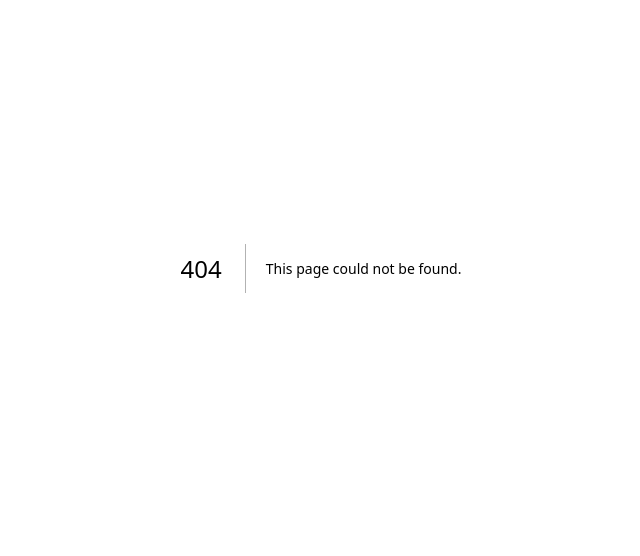
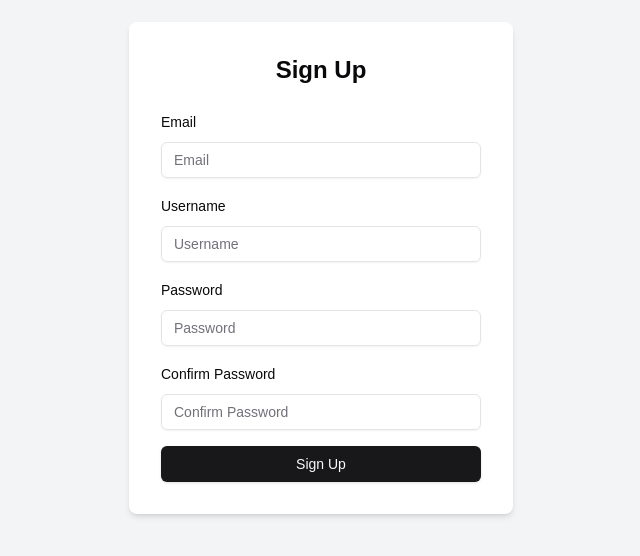
Before and after one commit to aryansrana/horus-ai-resume-project, a Next.js app in the folder frontend/: page /signUp in a window 1280 px wide. Before the commit this address had no page. Shown: the part 132-688 px from the top of the page, without its empty margins (319-959 px from the left). Built offline with nearby package versions, Linux system fonts and the light colour scheme.

Commit message:
Reworked Front End

```diff
--- a/frontend/app/components/Dashboard.tsx
+++ b/frontend/app/dashboard/page.tsx
@@ -1,3 +1,4 @@
+'use client';
 import { useState, useEffect } from 'react'
 import axios from 'axios'
 import { Progress } from '@/components/ui/progress'
@@ -22,6 +23,7 @@ export default function Dashboard() {
         })
         setAnalysisResult(response.data)
       } catch (err) {
+        console.error(err);
         setError('Failed to fetch analysis result')
       } finally {
         setLoading(false)
--- a/frontend/app/components/JobDescription.tsx
+++ b/frontend/app/jobDescription/page.tsx
@@ -1,3 +1,4 @@
+'use client';
 import { useState } from 'react'
 import { useForm } from 'react-hook-form'
 import { zodResolver } from '@hookform/resolvers/zod'
@@ -30,6 +31,7 @@ export default function JobDescription() {
       setSuccess('Job description submitted successfully')
       setError('')
     } catch (err) {
+      console.error(err);
       setError('Failed to submit job description. Please try again.')
       setSuccess('')
     }
--- a/frontend/app/components/Login.tsx
+++ b/frontend/app/login/page.tsx
@@ -1,3 +1,4 @@
+'use client';
 import { useState } from 'react'
 import { useForm } from 'react-hook-form'
 import { zodResolver } from '@hookform/resolvers/zod'
@@ -6,7 +7,7 @@ import axios from 'axios'
 import { Button } from '@/components/ui/button'
 import { Input } from '@/components/ui/input'
 import { Form, FormControl, FormField, FormItem, FormLabel, FormMessage } from '@/components/ui/form'
-import { useNavigate } from 'react-router-dom'
+import { useRouter } from 'next/navigation'
 
 const loginSchema = z.object({
   email: z.string().email(),
@@ -15,7 +16,7 @@ const loginSchema = z.object({
 
 export default function Login() {
   const [error, setError] = useState('')
-  const navigate = useNavigate()
+  const router = useRouter()
   const form = useForm<z.infer<typeof loginSchema>>({
     resolver: zodResolver(loginSchema),
     defaultValues: {
@@ -28,8 +29,9 @@ export default function Login() {
     try {
       const response = await axios.post('/api/login', values)
       localStorage.setItem('token', response.data.token)
-      navigate('/dashboard')
+      router.push('/dashboard')
     } catch (err) {
+      console.error(err);
       setError('Login failed. Please check your credentials.')
     }
   }
--- a/frontend/app/components/ResumeUpload.tsx
+++ b/frontend/app/resumeUpload/page.tsx
@@ -1,3 +1,4 @@
+'use client';
 import { useState } from 'react'
 import axios from 'axios'
 import { Button } from '@/components/ui/button'
@@ -39,6 +40,7 @@ export default function ResumeUpload() {
       setSuccess('Resume uploaded successfully')
       setError('')
     } catch (err) {
+      console.error(err);
       setError('Failed to upload resume. Please try again.')
       setSuccess('')
     }
--- a/frontend/app/components/SignUp.tsx
+++ b/frontend/app/signUp/page.tsx
@@ -1,3 +1,4 @@
+'use client';
 import { useState } from 'react'
 import { useForm } from 'react-hook-form'
 import { zodResolver } from '@hookform/resolvers/zod'
@@ -6,7 +7,7 @@ import axios from 'axios'
 import { Button } from '@/components/ui/button'
 import { Input } from '@/components/ui/input'
 import { Form, FormControl, FormField, FormItem, FormLabel, FormMessage } from '@/components/ui/form'
-import { useNavigate } from 'react-router-dom'
+import { useRouter } from 'next/navigation'
 
 const signUpSchema = z.object({
   email: z.string().email(),
@@ -20,7 +21,7 @@ const signUpSchema = z.object({
 
 export default function SignUp() {
   const [error, setError] = useState('')
-  const navigate = useNavigate()
+  const router = useRouter()
   const form = useForm<z.infer<typeof signUpSchema>>({
     resolver: zodResolver(signUpSchema),
     defaultValues: {
@@ -38,8 +39,9 @@ export default function SignUp() {
         username: values.username,
         password: values.password,
       })
-      navigate('/login')
+      router.push('/login')
     } catch (err) {
+      console.error(err);
       setError('Registration failed. Please try again.')
     }
   }
```
